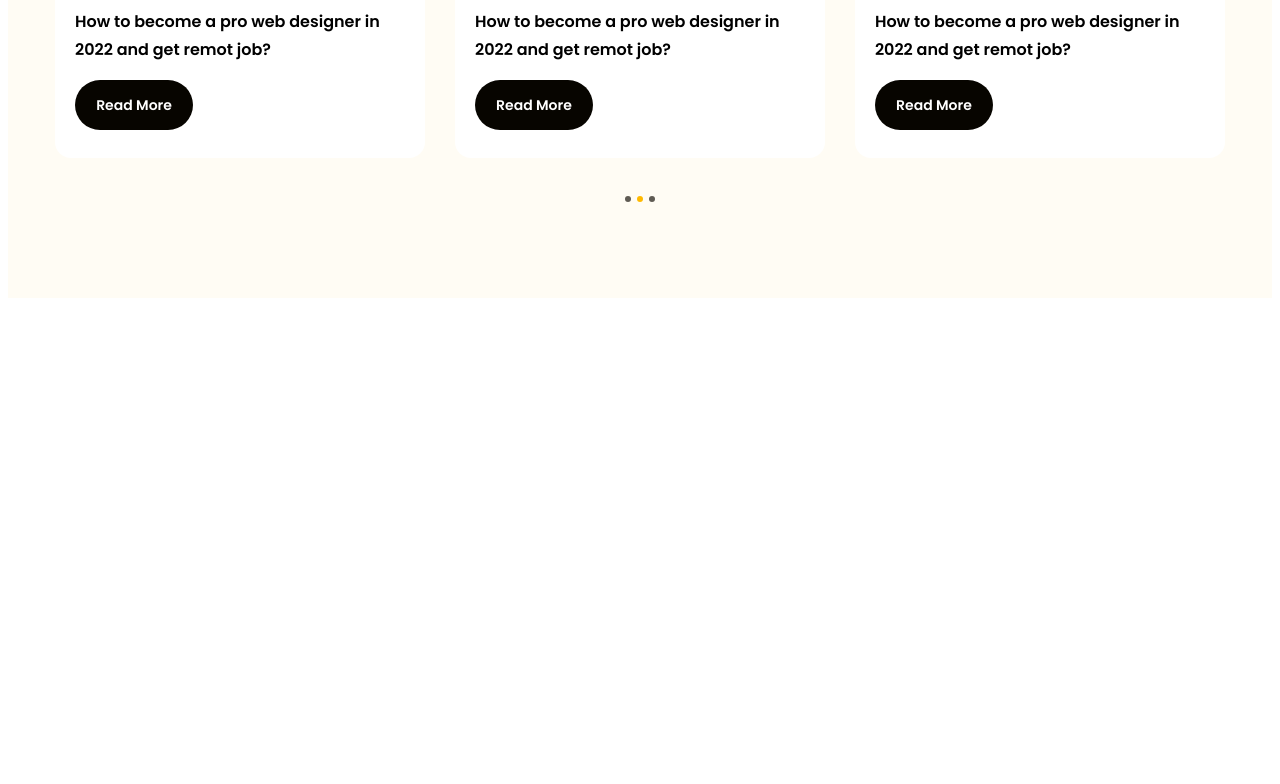
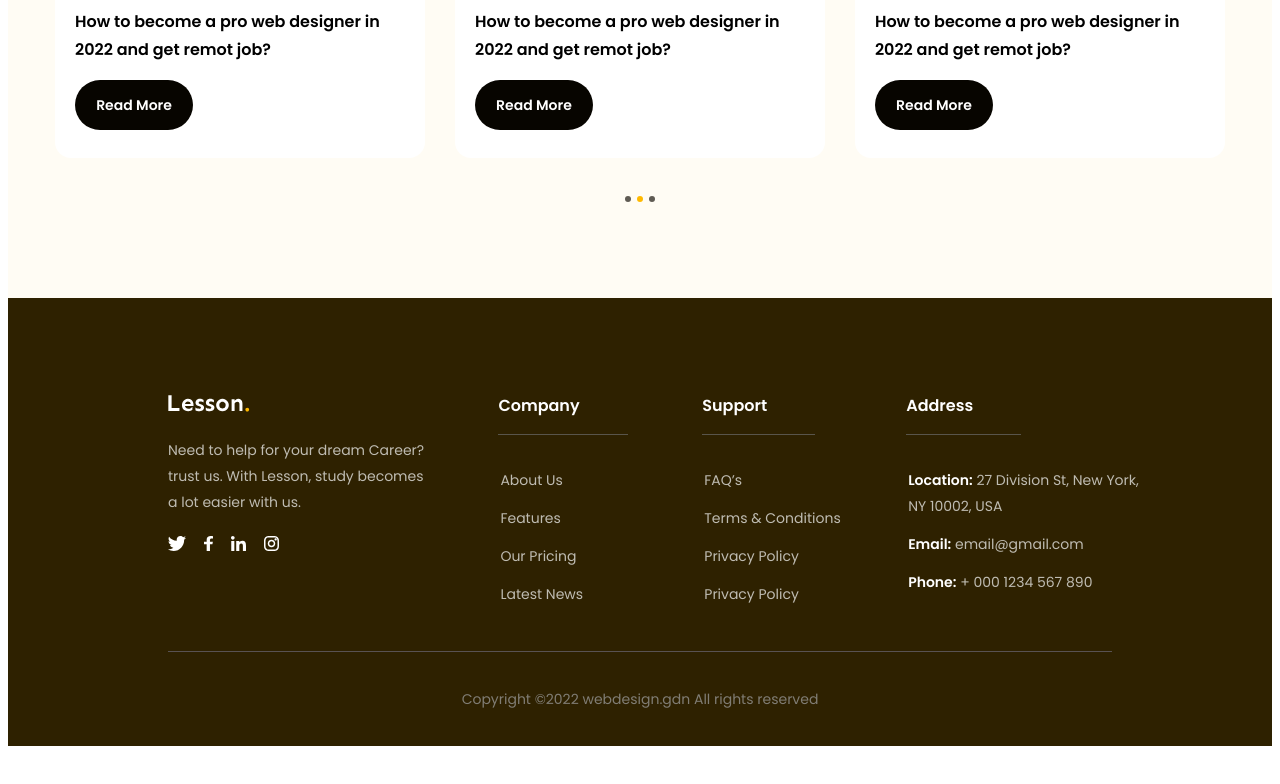
Before and after one commit to Nglg16/Bai90, a plain HTML site: page index.html in a window 1280 px wide. Shown: the part 4617-5401 px from the top of the page. After the commit the page ends 5371 px from the top, so only its background shows below. Drawn offline with Linux system fonts and the light colour scheme.

Commit message:
p14.chot

```diff
--- a/assets/css/style.css
+++ b/assets/css/style.css
@@ -724,3 +724,101 @@ background: #E2DFDA;
            /* Cho nao active r thi ko can hinh ban tay */
            cursor: default;
   }
+
+  /* ===============================Footer=========================================== */
+
+  .footer{
+    background: #2E2100;
+    padding: 96px 135px 0;
+
+  }
+
+  .footer .row{
+    padding-bottom: 28px;
+    border-bottom: 1px solid  #595252;
+    display: flex;
+  }
+
+  .footer .row .column{
+   width: 21.6%;
+
+  }
+
+  .footer .row .column:first-child{
+    width: 35%;
+
+  }
+
+.footer .desc{
+    margin-top: 18px;
+    max-width: 267px;
+font-size: 1.4rem;
+line-height: 26px;
+color: #BFBCB2;
+  }
+
+  .footer .socials{
+    display: flex;
+    margin-top: 18px;
+    gap: 18px;
+  }
+
+  .footer .title{
+    padding-bottom: 14px;
+    /* padding right de keo dai thanh , h3 la 82 con thanh la 130 nen lay 130-82=48 , phai co inline-block */
+    padding-right: 48px;
+    border-bottom: 1px solid  #59554B;
+    display: inline-block;
+font-size: 1.6rem;
+font-weight: 600;
+line-height: 28px;
+color: #FFFFFF;
+
+  }
+
+  .footer .list{
+    margin-top: 16px;
+  }
+
+.footer .list li{
+    list-style: none;
+    margin-left: -38px;
+}
+
+.footer .list a{
+    display: inline-block;
+    margin-bottom: 12px;
+font-size: 1.4rem;
+line-height: 26px;
+color: #BFBCB2;
+}
+
+.footer .list li:last-child a{
+    margin-bottom: 0;
+}
+
+.footer .column:last-child a{
+    width: 240px;
+}
+
+.footer .list strong{
+font-size: 1.4rem;
+font-weight: 600;
+line-height: 26px;
+color: #FFFFFF;
+}
+
+.footer .coyright{
+   padding: 20px 0;
+font-size: 1.4rem;
+line-height: 26px;
+text-align: center;
+color: #807D74;
+
+}
+
+.footer .column:nth-child(2),
+.footer .column:nth-child(3),
+.footer .column:nth-child(4){
+   margin-top: -18px;
+}
--- a/index.html
+++ b/index.html
@@ -13,7 +13,7 @@
             <link rel="Stylesheet" href="assets/css/style.css">
     <title>Document</title>
 </head>
-<body style="height: 10000px;">
+<body>
     <!-- Header -->
     <header class="header fixed">
         <div class="main-content">
@@ -353,6 +353,63 @@
                 </div>
                </div>
 
+
+
+
      </main>
+
+
+     <!-- Footer -->
+      <footer class="footer">
+        <div class="main-content">
+            <div class="row">
+                <!-- Column 1 -->
+                <div class="column">
+                   <img src="./assets/icon/Lesson..svg" alt="Lesson." class="logo">
+                 <p class="desc">Need to help for your dream Career? trust us. With Lesson, study becomes a lot easier with us.</p>
+                   <div class="socials">
+                    <a href=""><img src="./assets/icon/Twitter.svg" alt="" class="icon"></a>
+                    <a href=""><img src="./assets/icon/Facebook.svg" alt="" class="icon"></a>
+                    <a href=""><img src="./assets/icon/Linkedin.svg" alt="" class="icon"></a>
+                    <a href=""><img src="./assets/icon/instagram.svg" alt="" class="icon"></a>
+                </div>
+                </div>
+                 <!-- Column 2 -->
+                <div class="column">
+                    <h3 class="title">Company</h3>
+                    <ul class="list">
+                        <li><a href="#!">About Us</a></li>
+                        <li><a href="#!">Features</a></li>
+                        <li><a href="#!">Our Pricing</a></li>
+                        <li><a href="#!">Latest News</a></li>
+                    </ul>
+                </div>
+                 <!-- Column 3 -->
+                <div class="column">
+                    <h3 class="title">Support</h3>
+                    <ul class="list">
+                        <li><a href="#!">FAQ’s</a></li>
+                        <li><a href="#!">Terms & Conditions</a></li>
+                        <li><a href="#!">Privacy Policy</a></li>
+                        <li><a href="#!">Privacy Policy</a></li>
+                    </ul>
+                </div>
+                 <!-- Column 4 -->
+                <div class="column">
+                    <h3 class="title">Address</h3>
+                    <ul class="list">
+                        <li><a href="#!"><strong>Location:</strong> 27 Division St, New York, NY 10002, USA</a></li>
+                        <li><a href="#!"><strong>Email:</strong> email@gmail.com</a></li>
+                        <li><a href="#!"><strong>Phone:</strong> + 000 1234 567 890</a></li>
+
+                    </ul>
+                </div>
+            </div>
+
+            <div class="coyright">
+                <p>Copyright ©2022 webdesign.gdn All rights reserved</p>
+            </div>
+        </div>
+      </footer>
 </body>
 </html>
```
Also changed, not shown: assets/icon/Facebook.svg (added), assets/icon/Lesson..svg (added), assets/icon/Linkedin.svg (added), assets/icon/Twitter.svg (added), assets/icon/instagram.svg (added).
